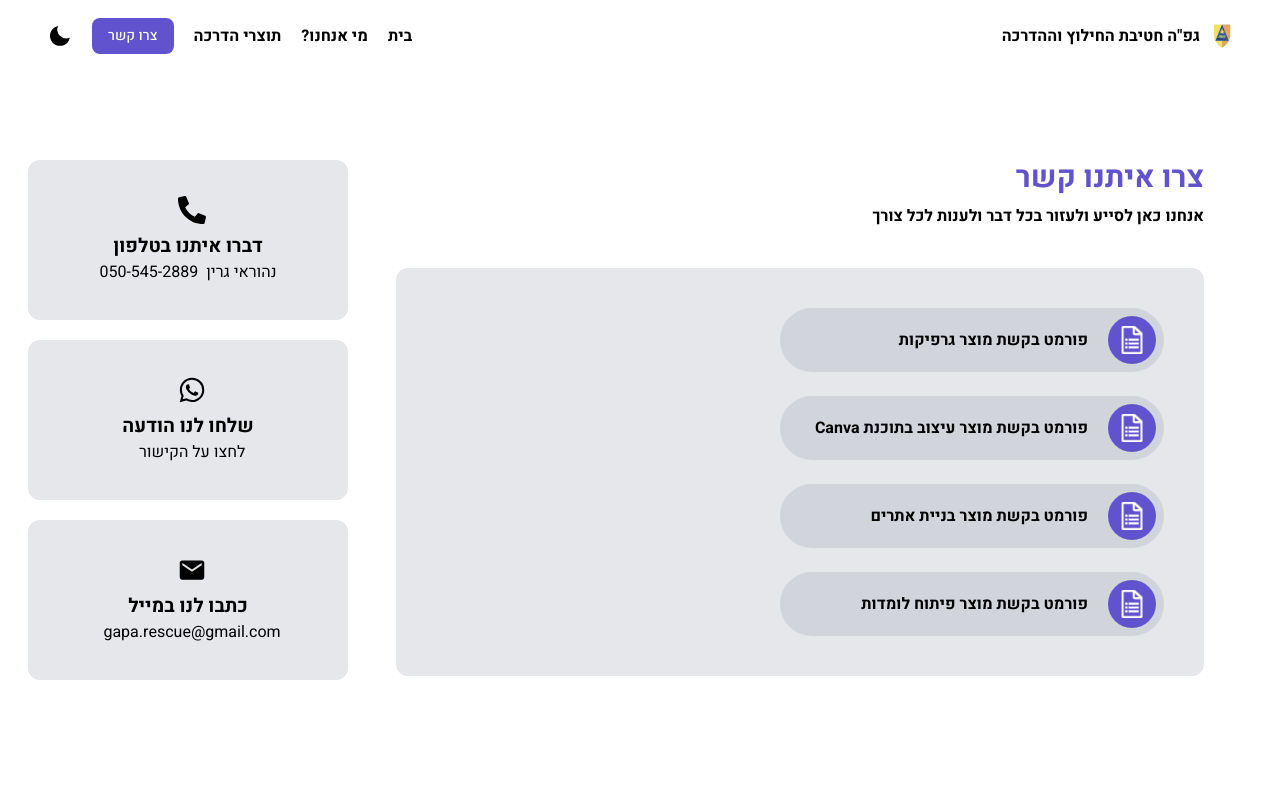
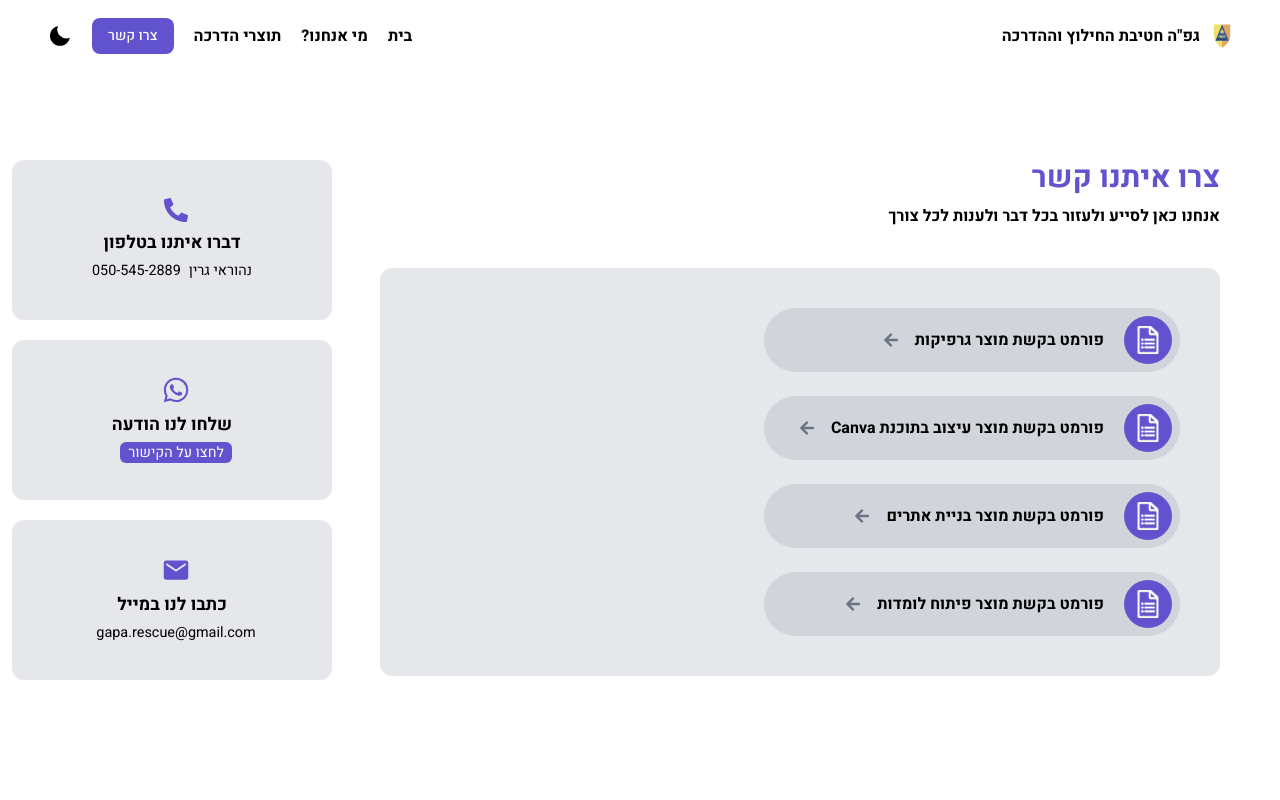
Before and after one commit to gapa-pakar/gapa-website, a React (Vite) app: page /contact in a window 1280 px wide. Shown: the top 800 px of the page. Built offline with nearby package versions, Linux system fonts and the light colour scheme.

Commit message:
section id and contact edit

```diff
--- a/src/components/Blogs/Blogs.jsx
+++ b/src/components/Blogs/Blogs.jsx
@@ -13,7 +13,7 @@ const BlogsData = [
         title: "גרפיקות",
         description: "גרפיקות לסרטוני אנימציה קצרים, עדכון סמלי החטיבה, הכנת סמלים חדשים ועוד.",
         author: "שקד שואן גרפיקאית חטיבת החילוץ",
-        link: "/projects",
+        link: "/projects/#graphics",
         element: "graphics",
         aosDelay: "0"
     },
@@ -23,7 +23,7 @@ const BlogsData = [
         title: "עיצוב ועריכה בתוכנת canva",
         description: 'הכנת כריכות לספרים, פלייארים, פוסטרים, טפטים, פק"לונים, הזמנות לכנסים ועוד.',
         author: "ליאם דיחמט עורך חטיבת החילוץ",
-        link: "/projects",
+        link: "/projects/#canva",
         element: "canva",
         aosDelay: "300"
     },
@@ -33,8 +33,8 @@ const BlogsData = [
         title: "פיתוח לומדות",
         description: "לומדת תעודת זהות חטיבת החילוץ וההדרכה, לומדת כרמל, לומדת רפואת חילוץ ועוד.",
         author: "מפתחות לומדה וכותבות לומדה חטיבת החילוץ",
-        link: "/projects",
-        element: "lomda",
+        link: "/projects/#lomdot",
+        element: "lomdot",
         aosDelay: "500"
     }
 ]
--- a/src/components/Contact.jsx
+++ b/src/components/Contact.jsx
@@ -5,6 +5,8 @@ import Footer from './Footer/Footer'
 import { FaPhoneAlt } from "react-icons/fa";
 import { IoLogoWhatsapp } from "react-icons/io5";
 import { IoMdMail } from "react-icons/io";
+import { FaArrowLeft } from 'react-icons/fa';
+import { Link } from 'react-router-dom'
 
 const Forms = [
     {
@@ -66,14 +68,18 @@ export default function Contact() {
                             {Forms.map((form) => {
                                 return (
                                     <div key={form.id}>
-                                        <a href={form.link} data-aos="fade-up" data-aos-delay={form.aosDelay}>
-                                            <div className='bg-gray-200 md:bg-gray-300 dark:bg-gray-800 p-2 rounded-[20rem] flex flex-row items-center w-[20rem] sm:w-[24rem]'>
+                                        <div data-aos="fade-up" data-aos-delay={form.aosDelay}>
+                                            <div className='bg-gray-200 md:bg-gray-300 dark:bg-gray-800 p-2 rounded-[20rem] flex flex-row items-center w-[21rem] sm:w-[26rem]'>
                                                 <div className='bg-primary rounded-[20rem] w-10 h-10 sm:w-12 sm:h-12 flex justify-center items-center'>
                                                     <img src={formImg} className='h-[1.2rem] sm:h-[1.8rem]'></img>
                                                 </div>
                                                 <p className='pr-3 sm:pr-5 font-bold text-[0.8rem] sm:text-[1rem]'>{form.title}</p>
+                                                <div className='flex justify-end pr-4 text-gray-500'>
+                                                    <a href={form.link} target="_blank"><FaArrowLeft className='hover:text-primary
+                                                    hover:-translate-x-2 cursor-pointer duration-300'/></a>
+                                                </div>
                                             </div>
-                                        </a>
+                                        </div>
                                     </div>
                                 )
                             })}
@@ -84,9 +90,9 @@ export default function Contact() {
                             return (
                                 <div key={form.id}>
                                     <div className='flex flex-col text-center items-center justify-center mb-5 bg-gray-200 dark:bg-gray-700 rounded-xl w-[15rem] md:w-[20rem] h-[8rem] md:h-[10rem]'>
-                                        {form.id === "phone" ? <FaPhoneAlt className='ml-2 size-7' /> : form.id === "whatsapp" ? <IoLogoWhatsapp className='ml-2 size-7' /> : <IoMdMail className='ml-2 size-7' />}
-                                        <h1 className='mt-2 font-bold md:text-[1.2rem]'>{form.title}</h1>
-                                        <p className='text-[0.9rem] md:text-[1rem]'>{form.description}<span className='mr-2'>{form.id === "phone" ? "050-545-2889" : ""}</span></p>
+                                        {form.id === "phone" ? <FaPhoneAlt className='ml-2 size-6 text-primary' /> : form.id === "whatsapp" ? <IoLogoWhatsapp className='ml-2 size-7 text-primary' /> : <IoMdMail className='ml-2 size-7 text-primary' />}
+                                        <h1 className='mt-2 font-bold md:text-[1.1rem]'>{form.title}</h1>
+                                        <p className='text-[0.9rem] md:text-[0.9rem] mt-[0.2rem]'>{form.id === "whatsapp" ? <a className='hover:bg-gray-500 duration-300 bg-primary text-white px-2 rounded-md' href='https://wa.me/050-545-2889' target='_blank'>{form.description}</a> : form.description}<span className='mr-2'>{form.id === "phone" ? "050-545-2889" : ""}</span></p>
                                     </div>
                                 </div>
                             )
--- a/src/components/Projects.jsx
+++ b/src/components/Projects.jsx
@@ -32,7 +32,7 @@ export default function Projects() {
         <Canva></Canva>
       </section>
       {/* <hr className='w-[100%] border-black border-[1px]'></hr> */}
-      <section id='lomda'>
+      <section id='lomdot'>
         <Lomdot></Lomdot>
       </section>
       <Footer></Footer>
```
